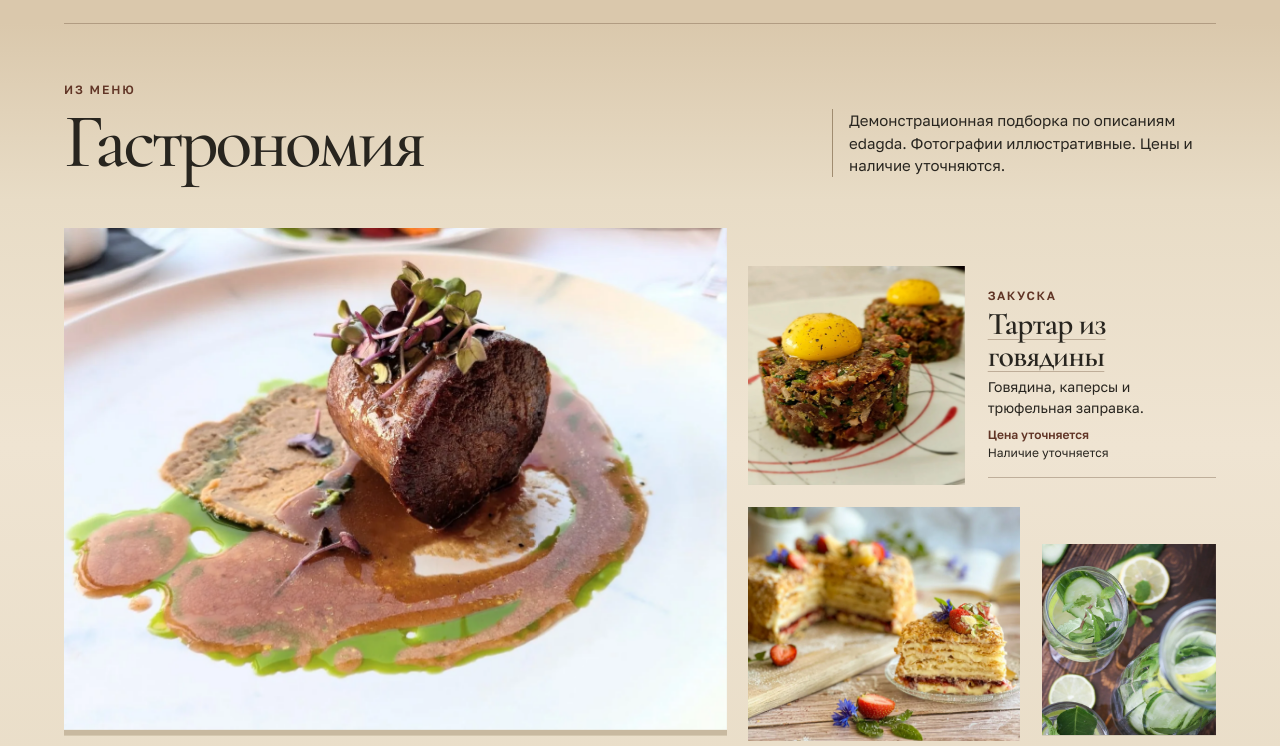
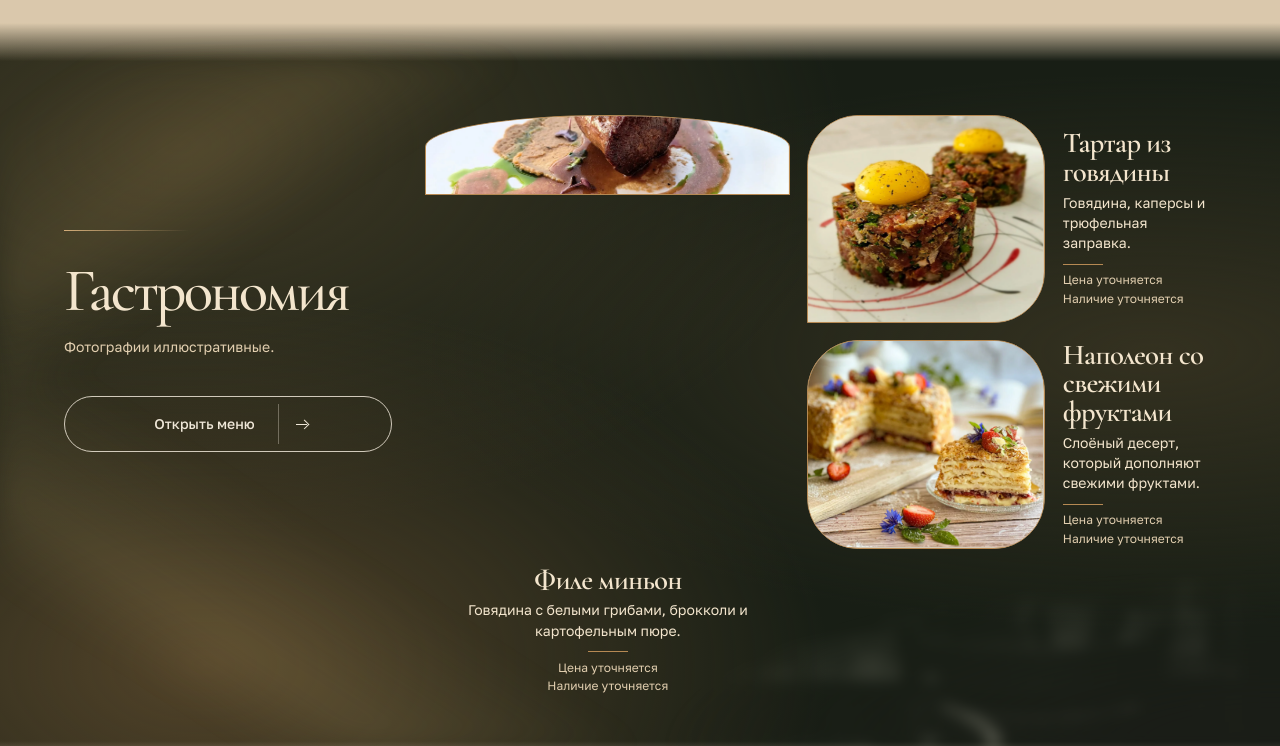
Before and after one commit to genafedorov791-hash/vmesto-keksa, a Next.js app: page / in a window 1280 px wide. Shown: the part 1440-2186 px from the top of the page. Built offline with nearby package versions, Linux system fonts and the light colour scheme.

Commit message:
Refine gastronomy section from approved reference

```diff
--- a/app/globals.css
+++ b/app/globals.css
@@ -331,58 +331,83 @@ figcaption, .picture-note {
 }
 
 .gastronomy {
-  padding-block-start: 0;
-  background-color: var(--linen);
-  background-image: linear-gradient(180deg,
-    var(--intro-sand),
-    var(--linen) 16%,
-    #efe4d2 38%,
-    var(--linen) 75%,
-    var(--breakfast-linen)
-  );
+  position: relative;
+  isolation: isolate;
+  overflow: clip;
+  color: #f3e5cd;
+  background:
+    linear-gradient(var(--intro-sand), transparent 5%, transparent 94%, var(--breakfast-linen)),
+    radial-gradient(ellipse at 16% 84%, #524329 0%, transparent 41%),
+    radial-gradient(ellipse at 14% 16%, #403a25 0%, transparent 43%),
+    radial-gradient(ellipse at 90% 43%, #343120 0%, transparent 45%),
+    #181e15;
+}
+
+.gastronomy::before {
+  content: "";
+  position: absolute;
+  z-index: -1;
+  inset: 5% 0 5%;
+  background:
+    linear-gradient(146deg, transparent 4%, rgb(200 166 98 / 15%) 15%, transparent 23%),
+    linear-gradient(33deg, transparent 11%, rgb(220 191 121 / 12%) 17%, transparent 28%);
+  filter: blur(14px);
+  pointer-events: none;
+}
+
+.gastronomy::after {
+  content: "";
+  position: absolute;
+  z-index: -1;
+  inset: auto -2% 5% 51%;
+  height: 24%;
+  background: url("/assets/photos/gallery-table.webp") center 62% / cover;
+  filter: blur(7px) sepia(0.3);
+  opacity: 0.46;
+  mask-image: radial-gradient(ellipse at 96% 100%, black 15%, transparent 70%);
+  pointer-events: none;
+}
+
+.gastronomy-layout {
+  display: grid;
+  grid-template-columns: minmax(0, 0.88fr) minmax(0, 2.12fr);
+  align-items: start;
+  gap: clamp(1.2rem, 2.6vw, 2.7rem);
 }
 
 .gastronomy-heading {
-  display: flex;
-  align-items: end;
-  justify-content: space-between;
-  flex-wrap: wrap;
-  gap: 1rem 2rem;
-  border-block-start: 1px solid var(--line-light);
-  padding-block: clamp(1.9rem, 4.4vw, 3.9rem) clamp(1.75rem, 4vw, 3.3rem);
+  padding-block-start: clamp(2rem, 9vw, 9rem);
 }
 
-.gastronomy-heading .eyebrow { color: var(--earth-text); }
-.gastronomy-heading h2 { margin-block-start: 0.55rem; }
+.gastronomy-heading::before {
+  content: "";
+  display: block;
+  width: 38%;
+  height: 1px;
+  margin-block-end: clamp(1rem, 2.5vw, 2.5rem);
+  background: linear-gradient(90deg, #d4ad79, transparent);
+}
+
+.gastronomy-heading h2 {
+  font-size: clamp(2.75rem, 4.75vw, 5rem);
+}
 
 .preview-note {
-  max-width: 24rem;
-  border-inline-start: 1px solid var(--brass);
-  padding-inline-start: 1rem;
-  font-size: 0.9375rem;
-  line-height: 1.5;
+  margin-block-start: 1.1rem;
+  color: #e2cfb0;
+  font-size: 0.875rem;
 }
 
-.dish-grid { align-items: start; }
-.dish-item { min-width: 0; }
+.gastronomy-action { margin-block-start: clamp(1.25rem, 3vw, 2.8rem); }
+.gastronomy-action .button { width: min(100%, 21rem); }
 
-.dish-item:nth-child(1) { grid-area: 1 / 1 / 3 / 8; }
-.dish-item:nth-child(2) {
-  grid-area: 1 / 8 / 2 / -1;
-  margin-block-start: clamp(1rem, 3vw, 2.6rem);
+.dish-grid {
+  display: grid;
+  grid-template-columns: minmax(0, 1fr) minmax(0, 1.12fr);
+  gap: clamp(0.85rem, 1.35vw, 1.35rem);
 }
 
-.dish-item:nth-child(3) { grid-area: 2 / 8 / 3 / 11; }
-.dish-item:nth-child(4) { grid-area: 2 / 11 / 3 / -1; margin-block-start: 2.35rem; }
-
-.dish-photo { aspect-ratio: 1.19; }
-.dish-item:nth-child(1) .dish-photo {
-  aspect-ratio: 1.32;
-  box-shadow: 0 0.35rem 0 color-mix(in srgb, var(--brass) 44%, var(--linen));
-}
-.dish-item:nth-child(2) .dish-photo { aspect-ratio: 0.99; }
-.dish-item:nth-child(3) .dish-photo { aspect-ratio: 1.16; }
-.dish-item:nth-child(4) .dish-photo { aspect-ratio: 0.91; }
+.dish-item { min-width: 0; }
 
 .dish-trigger {
   display: grid;
@@ -394,57 +419,80 @@ figcaption, .picture-note {
   text-align: start;
 }
 
-.dish-item:nth-child(2) .dish-trigger {
-  grid-template-columns: minmax(0, 0.95fr) minmax(0, 1fr);
-  align-items: center;
-  gap: clamp(0.7rem, 1.75vw, 1.5rem);
+.dish-photo {
+  aspect-ratio: 1.14;
+  border: 1px solid #b68953;
+  border-radius: clamp(1.5rem, 4vw, 4rem);
 }
 
+.dish-item:first-child .dish-photo { border-radius: 50% 50% 0 0 / 40% 40% 0 0; }
+.dish-item:nth-child(2) .dish-photo { border-bottom-left-radius: 0; }
+
 .dish-trigger:is(:hover, :focus-visible) .dish-title {
-  color: var(--earth-text);
-  text-decoration-color: currentColor;
+  text-decoration: underline;
+  text-decoration-thickness: 1px;
+  text-underline-offset: 0.15em;
 }
 
 .dish-trigger:is(:hover, :focus-visible) .dish-photo img,
 .gallery-item:is(:hover, :focus-visible) .photo img { scale: 1.035; }
 
-.dish-caption {
-  display: block;
-  border-block-end: 1px solid var(--line-light);
-  padding-block: 0.85rem 0.9rem;
+.dish-caption { display: block; }
+.dish-caption > span { display: block; }
+
+.dish-title {
+  margin-block-end: 0.35rem;
+  font: 600 clamp(1.45rem, 2.25vw, 2.35rem)/1 var(--font-display);
+  letter-spacing: -0.025em;
+  overflow-wrap: break-word;
 }
 
-.dish-caption > span { display: block; }
+.dish-description { font-size: 0.875rem; line-height: 1.45; }
+.dish-price { margin-block-start: 0.65rem; }
+.dish-price::before {
+  content: "";
+  display: block;
+  width: 2.5rem;
+  height: 1px;
+  margin: 0 auto 0.4rem 0;
+  background: #b68953;
+}
+.dish-price, .dish-availability { color: #e2cfb0; font-size: 0.75rem; }
+.dish-item:first-child .dish-caption { text-align: center; }
+.dish-item:first-child .dish-price::before { margin-inline: auto; }
 
-.dish-category, .dish-price {
-  color: var(--earth-text);
-  font-size: 0.75rem;
-  font-weight: 580;
+@media (width > 48rem) {
+  .dish-item:first-child,
+  .dish-item:first-child .dish-trigger {
+    display: grid;
+    grid-row: span 3;
+    grid-template-rows: subgrid;
+  }
+
+  .dish-item:first-child .dish-photo {
+    grid-row: span 2;
+    aspect-ratio: auto;
+  }
+
+  .dish-item:not(:first-child) .dish-trigger {
+    grid-template-columns: minmax(0, 1.55fr) minmax(0, 1fr);
+    align-items: center;
+    gap: clamp(0.65rem, 1.4vw, 1.4rem);
+  }
+
+  .dish-item:not(:first-child) .dish-photo { min-height: 100%; }
 }
 
-.dish-category {
-  letter-spacing: 0.13em;
-  text-transform: uppercase;
+@media (max-width: 64rem) {
+  .gastronomy-layout { grid-template-columns: 1fr; }
+  .gastronomy-heading { padding-block-start: 0; }
 }
 
-.dish-title {
-  margin: 0.15rem 0 0.2rem;
-  font: 600 clamp(1.55rem, 2.48vw, 2.4rem)/1.02 var(--font-display);
-  letter-spacing: -0.029em;
-  text-decoration: underline;
-  text-decoration-color: var(--line-light);
-  text-decoration-thickness: 1px;
-  text-underline-offset: 0.15em;
-}
-
-.dish-item:first-child .dish-title { font-size: clamp(2rem, 4.5vw, 4rem); }
-.dish-description { font-size: 0.875rem; line-height: 1.5; }
-.dish-price { margin-block-start: 0.5rem; }
-.dish-availability { font-size: 0.75rem; }
-
-.gastronomy-action {
-  margin-block-start: clamp(1.2rem, 3vw, 2.4rem);
-  text-align: end;
+@media (max-width: 48rem) {
+  .dish-grid { grid-template-columns: repeat(2, minmax(0, 1fr)); }
+  .dish-item:first-child { grid-column: 1 / -1; }
+  .dish-trigger { gap: 0.75rem; }
+  .dish-item:first-child .dish-photo { aspect-ratio: 0.98; }
 }
 
 .preview-menu {
@@ -775,7 +823,7 @@ figcaption, .picture-note {
 
   h2 { font-size: clamp(2.55rem, 8.3vw, 3.85rem); }
 
-  .intro-grid, .dish-grid, .breakfast-grid, .booking-grid, .contacts-grid {
+  .intro-grid, .breakfast-grid, .booking-grid, .contacts-grid {
     grid-template-columns: repeat(2, minmax(0, 1fr));
   }
 
@@ -817,15 +865,6 @@ figcaption, .picture-note {
 
   .site-frame--cinema .intro-copy { grid-area: 2 / 1 / 3 / -1; }
 
-  .gastronomy-heading { align-items: start; }
-  .dish-grid { row-gap: 1.55rem; }
-  .dish-item:nth-child(1) { grid-area: 1 / 1 / 2 / -1; }
-  .dish-item:nth-child(2) { grid-area: 2 / 1 / 3 / -1; margin-block-start: 0; }
-  .dish-item:nth-child(3) { grid-area: 3 / 1 / 4 / 2; }
-  .dish-item:nth-child(4) { grid-area: 3 / 2 / 4 / -1; margin-block-start: 2.15rem; }
-  .dish-item:nth-child(2) .dish-photo { aspect-ratio: 0.95; }
-  .dish-item:nth-child(3) .dish-photo { aspect-ratio: 0.88; }
-  .dish-item:nth-child(4) .dish-photo { aspect-ratio: 1.13; }
 
   .breakfast-copy { grid-row: 1; margin-block-end: 0.2rem; }
   .breakfast-photo { grid-row: 2; margin-inline-end: 0.6rem; }
@@ -843,9 +882,6 @@ figcaption, .picture-note {
 }
 
 @media (max-width: 22rem) {
-  .dish-title { font-size: 1.55rem; }
-  .dish-item:nth-child(2) .dish-trigger { grid-template-columns: 1fr; gap: 0; }
-  .dish-item:nth-child(2) .dish-photo { aspect-ratio: 1.54; }
   .preview-menu li { gap: 0.45rem; }
 }
 
--- a/components/public/home-page.tsx
+++ b/components/public/home-page.tsx
@@ -28,25 +28,34 @@ function Introduction() {
 function Gastronomy() {
   return (
     <section id="menu" tabIndex={-1} className="section gastronomy" aria-labelledby="menu-title">
-      <div className="container">
+      <div className="container gastronomy-layout">
         <div className="gastronomy-heading">
-          <div>
-            <p className="eyebrow">Из меню</p>
-            <h2 id="menu-title">Гастрономия</h2>
+          <h2 id="menu-title">Гастрономия</h2>
+          <p className="preview-note">Фотографии иллюстративные.</p>
+          <div className="gastronomy-action">
+            <PreviewDialog title="Меню" className="button button--light button--arrow" trigger={<><span>Открыть меню</span><ActionArrow /></>}>
+              <p>Демонстрационная подборка. Состав, цены и наличие подлежат подтверждению.</p>
+              <ul className="preview-menu">
+                {featuredPreview.map((dish) => (
+                  <li key={dish.id}>
+                    <span className="preview-menu__name">{dish.title}</span>
+                    <span className="preview-menu__price">{dishPrice(dish.priceKopecks)}</span>
+                  </li>
+                ))}
+              </ul>
+            </PreviewDialog>
           </div>
-          <p className="preview-note">Демонстрационная подборка по описаниям edagda. Фотографии иллюстративные. Цены и наличие уточняются.</p>
         </div>
-        <div className="grid dish-grid">
-          {featuredPreview.map((dish) => (
+        <div className="dish-grid">
+          {featuredPreview.slice(0, 3).map((dish) => (
             <article className="dish-item" key={dish.id}>
               <PreviewDialog
                 title={dish.title}
                 className="dish-trigger"
                 trigger={
                   <>
-                    <PhotoSlot asset={photos[dish.id]} className="dish-photo" />
+                    <PhotoSlot asset={photos[dish.id]} className="dish-photo" sizes={dish.id === "filet" ? "(max-width: 48rem) 90vw, (max-width: 64rem) 45vw, 30vw" : "(max-width: 48rem) 45vw, 22vw"} />
                     <span className="dish-caption">
-                      <span className="dish-category">{dish.category}</span>
                       <span className="dish-title">{dish.title}</span>
                       <span className="dish-description">{dish.description}</span>
                       <span className="dish-price">{dishPrice(dish.priceKopecks)}</span>
@@ -62,19 +71,6 @@ function Gastronomy() {
               </PreviewDialog>
             </article>
           ))}
-        </div>
-        <div className="gastronomy-action">
-          <PreviewDialog title="Меню" className="button button--dark button--arrow" trigger={<><span>Открыть меню</span><ActionArrow /></>}>
-            <p>Демонстрационная подборка. Состав, цены и наличие подлежат подтверждению.</p>
-            <ul className="preview-menu">
-              {featuredPreview.map((dish) => (
-                <li key={dish.id}>
-                  <span className="preview-menu__name">{dish.title}</span>
-                  <span className="preview-menu__price">{dishPrice(dish.priceKopecks)}</span>
-                </li>
-              ))}
-            </ul>
-          </PreviewDialog>
         </div>
       </div>
     </section>
```
Also changed, not shown: 2 other files (tests, documents, lock files or other folders).
